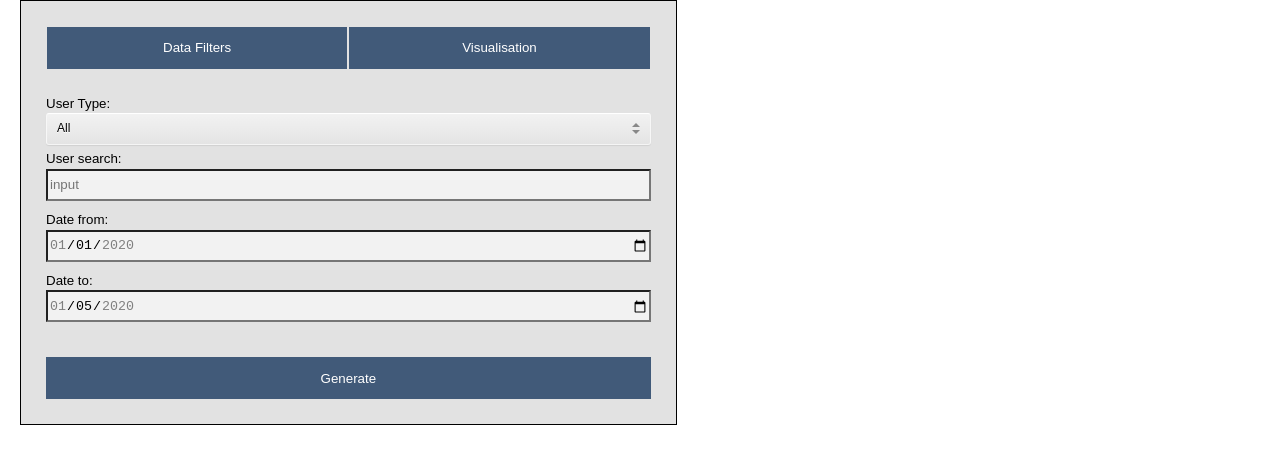
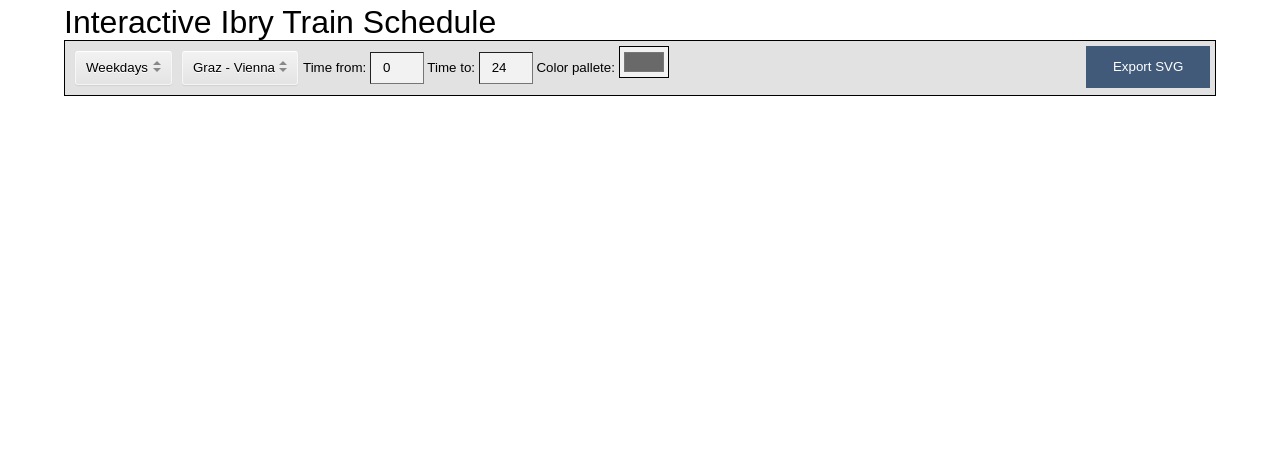
Before and after one commit to SvenCelin/Information-Visualisation, a plain HTML site: page index.html in a window 1280 px wide. Drawn offline with nearby package versions, Linux system fonts and the light colour scheme.

Commit message:
UI prototype

```diff
--- a/css/styles.css
+++ b/css/styles.css
@@ -23,42 +23,29 @@
 }
 
 #contentDiv {
+  position: relative;
+  top: 10%;
   width: 100%;
-  /* float: none; */
 }
 
 #controlDiv {
-  width: fit-content;
+  width: 90%;
   position: absolute;
-  top: 0px;
-  margin-left: 20px;
-  padding: 25px;
+  top: 40px;
+  left: 50%;
+  margin-left: -45%;
+  padding: 5px;
   border: 1px solid black;
   background-color: #e2e2e2;
 }
 
-#visualisation {
-  display: none;
-}
-
-.menuBlock {
-  height: 90%;
-}
-
-#menuOption {
-  float: left;
-  width: 50%;
-  margin-bottom: 25px;
-  border: 1px solid #e2e2e2;
-}
 
 #generateButton {
-  margin-top: 25px;
-  float: left;
+  float: right;
 }
 
 button {
-  width: 100%;
+  /* width: 100%; */
   border: 0px;
   padding: 1rem 2rem;
   margin: auto;
@@ -90,8 +77,7 @@
 input {
   background: #f2f2f2;
   height: 32px;
-  width: 100%;
-  margin-bottom: 10px;
+  border-width: 1px;
 }
 
 input[type=number] {
@@ -100,10 +86,11 @@
 
 .dropdown {
   position: relative;
+  width: max-content;
+  float: left;
   overflow: hidden;
-  margin-bottom: 5px;
-  height: 32px;
-  width: 100%;
+  margin: 5px;
+  /* height: 32px; */
   background: #f2f2f2;
   border: 1px solid;
   border-color: white #f7f7f7 whitesmoke;
@@ -144,10 +131,9 @@
   position: relative;
   width: 130%;
   margin: 0;
-  padding: 6px 8px 6px 10px;
-  height: 28px;
-  line-height: 14px;
-  font-size: 12px;
+  padding: 6px 22px 6px 10px;
+  line-height: 20px;
+  /* font-size: 12px; */
   text-shadow: 0 1px white;
   background: #f2f2f2;
   /* Fallback for IE 8 */
@@ -161,8 +147,8 @@
 .dropdown-select:focus {
   z-index: 3;
   width: 100%;
-  outline: 2px solid #49aff2;
-  outline: 2px solid -webkit-focus-ring-color;
+  outline: 1px solid #49aff2;
+  outline: 1px solid -webkit-focus-ring-color;
   outline-offset: -2px;
 }
 
@@ -171,7 +157,7 @@
   padding: 6px 8px;
   text-shadow: none;
   background: #f2f2f2;
-  border-radius: 3px;
+  border-radius: 1px;
   cursor: pointer;
 }
 
--- a/index.html
+++ b/index.html
@@ -28,61 +28,34 @@
 
     <div id="controlDiv">
 
-        <button id="menuOption" onclick="showMenu('dataFilters')">Data Filters</button>
-        <button id="menuOption" onclick="showMenu('visualisation')">Visualisation</button>
 
-        <div class="menuBlock" id="dataFilters">
 
-            User Type:
             <div class="dropdown">
-                <select class="dropdown-select" onchange="setUserType(value)">
-                    <option value="0">All</option>
-                    <option value="1">Only verified</option>
+                <select class="dropdown-select" onchange="setDays(value)">
+                    <option value="Weekdays">Weekdays</option>
+                    <option value="Weekends">Weekends</option>
                 </select>
             </div>
 
-            User search:
-            <input type="text" placeholder="input" value="" onchange="setUserName(this.value)">
-
-            Date from:
-            <input type="date" min="2020-01-01" max="2020-01-05" onchange="setDateFrom(this.value)" value="2020-01-01">
-
-            Date to:
-            <input type="date" min="2020-01-01" max="2020-01-05" onchange="setDateTo(this.value)" value="2020-01-05">
-
-        </div>
-
-        <div class="menuBlock" id="visualisation">
-            Font:
             <div class="dropdown">
-                <select class="dropdown-select" onchange="setFont(value)">
-                    <option value="Impact">Impact</option>
-                    <option value="font2">font 2</option> <!-- add fonts here-->
+                <select class="dropdown-select" onchange="setDirection(value)">
+                    <option value="GrazVienna">Graz - Vienna</option>
+                    <option value="ViennaGraz">Vienna - Graz</option>
                 </select>
             </div>
 
+            Time from:
+            <input type="number" min="0" max="24" value="0" onchange="setTimeFrom(this.value)">
+
+            Time to:
+            <input type="number" min="0" max="24" value="24" onchange="setTimeTo(this.value)">
+
             Color pallete:
             <input type="color" value="#696969" onchange="setColor(this.value)">
-            <!--
-            <div class="dropdown">
-                <select class="dropdown-select" onchange="setColorPallete(value)">
-                    <option value="pallete1">Pallete 1</option>
-                    <option value="pallete2">Pallete 2</option>
-                </select>
-            </div>
-            -->
 
-            Maximum font size (5 - 30):
-            <input type="number" min="5" max="30" value="25" onchange="setMaxFontSize(this.value)">
 
-            Maximum tags (100):
-            <input type="number" min="5" max="100" value="50" onchange="setMaxTags(this.value)">
 
-            Rotation (0-90):
-            <input type="number" min="0" max="90" value="0" onchange="setRotation(this.value)">
-
-        </div>
-        <button id="generateButton" onclick="generate()">Generate</button>
+        <button id="generateButton" onclick="exportSVG()">Export SVG</button>
 
 
     </div>
--- a/js/frontend.js
+++ b/js/frontend.js
@@ -1,71 +1,39 @@
 //currently hardcoded
 var query = {
-    userType: false, //true means Verified, false means all
-    userName: "user1", //array of selected user names, or just one username for now?
-    dateFrom : "2020-01-01" , //unix time TODO
-    dateTo : "2020-01-05", //CHANGE THIS!
-    //colorPallete : "pallete1", //name of the collor pallete
-    maxFontSize : 25,
-    maxTags : 50,
-    color : "#696969",
-    rotation : 0,
-    font: "Impact" //add more font names in index.html as options
+    days: "Weekdays", //true means weekdays or simply all?
+    direction : "GrazVienna",
+    timeFrom : 0,
+    timeTo : 24,
+    color : "#696969"
 };
 
-function setUserType(value){
-    if (value == 1) {
-        query.userType = true;
-    } else {
-        query.userType = false;
-    }
+function setDays(value){
+    query.days = value;
+
 }
 
-function setUserName(value){
-    query.userName = value;
+function setDirection(value){
+    query.direction = value;
 }
 
-function setDateFrom(value){
-    query.dateFrom = value;
+function setTimeFrom(value){
+    query.timeFrom = value;
 }
 
-function setDateTo(value){
-    query.dateTo = value;
+function setTimeTo(value){
+    query.timeTo = value;
 }
 
-function setFont(value){
-    query.font = value;
-}
 
 function setColor(value){
     query.color = value;
 }
 
-function setMaxFontSize(value){
-    query.maxFontSize = value;
-}
 
-function setMaxTags(value){
-    query.maxTags = value;
-}
 
-function setRotation(value){
-    query.rotation = value;
-}
 
-function showMenu(menuChoice) {
-    var menu1 = document.getElementById("dataFilters");
-    var menu2 = document.getElementById("visualisation");
+function exportSVG() {
+    //ToDo: this should promt an SVG download
 
-    if (menuChoice == "dataFilters") {
-        menu1.style.display = "block";
-        menu2.style.display = "none";
-    } else {
-        menu1.style.display = "none";
-        menu2.style.display = "block";
-    }
-}
-
-function generate() {
-    //ToDo: this should refresh the:  my_dataviz div
     console.dir(query);
 }
```
